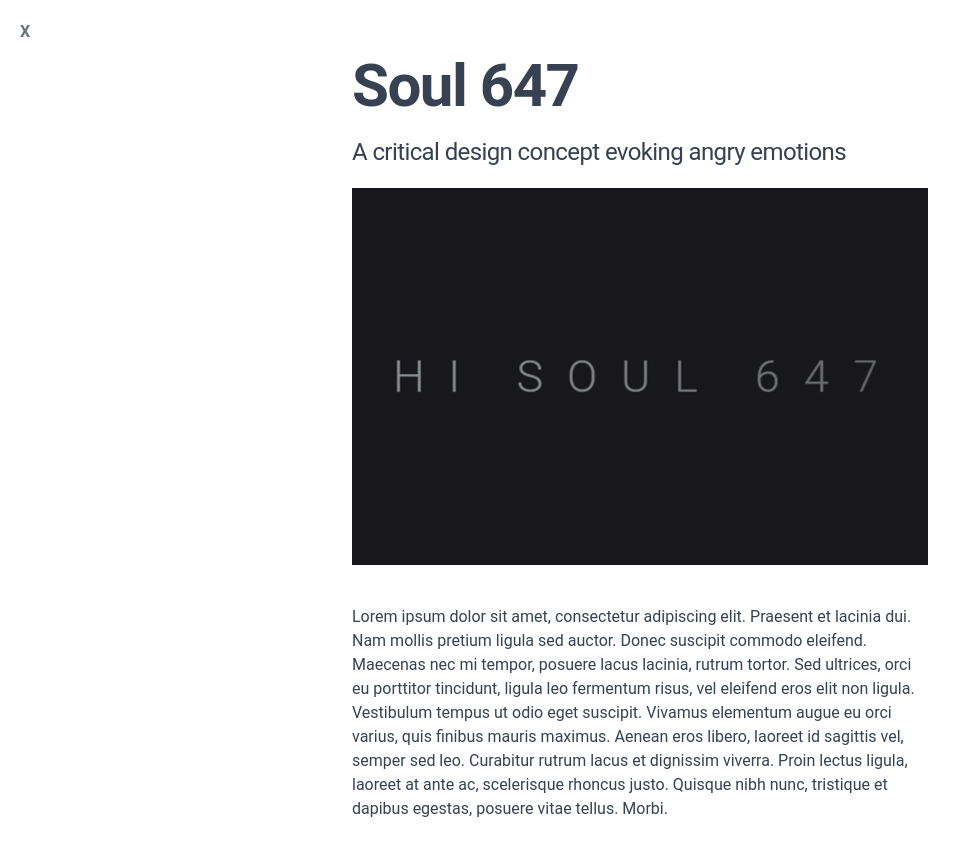
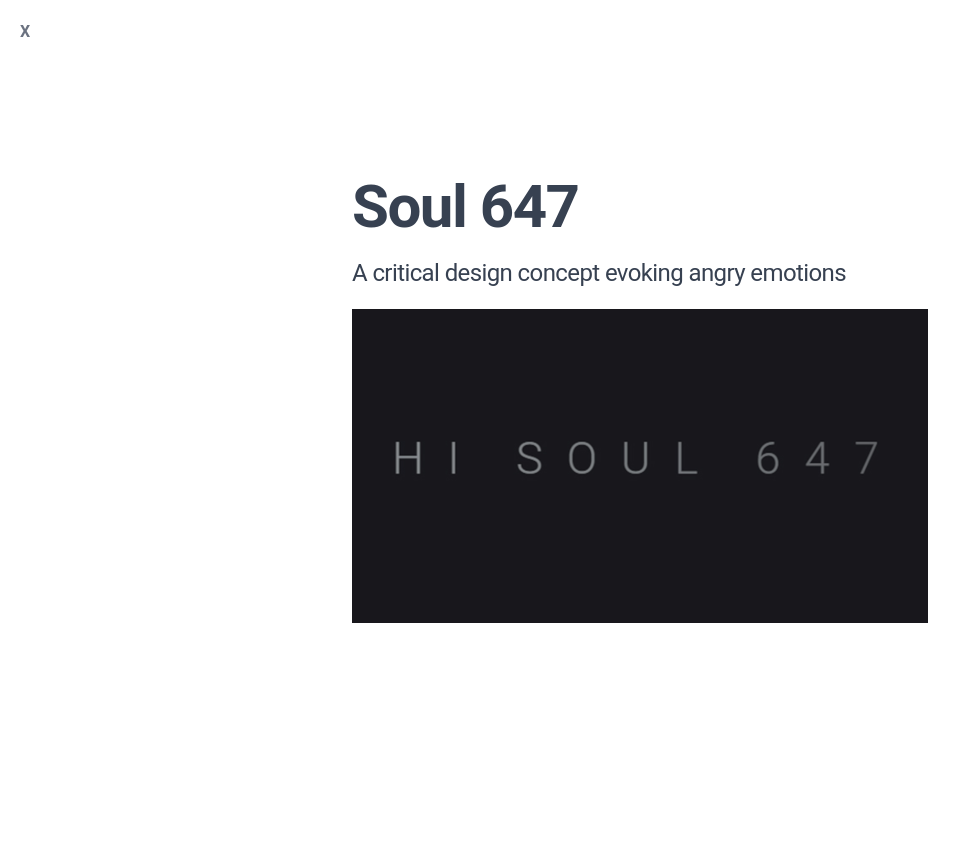
Before and after one commit to Hannes7eicher/portfolio, a React (Create React App) app: page /#/CriticalDesign in a window 1280 px wide. Shown: the top 856 px of the page, without its empty margins (0-971 px from the left). After the commit the page ends 800 px from the top, so only its background shows below. Built offline with nearby package versions, Linux system fonts and the light colour scheme.

Commit message:
fix image size

```diff
--- a/src/components/Project/Content/PlantKit/PlantKit.js
+++ b/src/components/Project/Content/PlantKit/PlantKit.js
@@ -6,7 +6,12 @@ export default function PlantKit() {
 
   return (
     <motion.div>
-        <ProjectMain title="Plant Watering Kit" subtitle="Water your plants from anywhere and anytime!" image="plantKit.png" />
+        <ProjectMain
+        title="Plant Watering Kit"
+        subtitle="Water your plants from anywhere and anytime!"
+        image="plantKit.png"
+        content="During my time at Arduino I have had the chance to work on conceptualizing, prototyping and launching a cloud enabled and remote controllable plant watering system."
+        />
     </motion.div>
   );
 }
--- a/src/components/Project/ProjectMain/ProjectMain.js
+++ b/src/components/Project/ProjectMain/ProjectMain.js
@@ -1,7 +1,7 @@
 import React from 'react'
 import { useNavigate } from "react-router-dom";
 
-export default function ProjectMain({image, title, subtitle}) {
+export default function ProjectMain({image, title, subtitle, content}) {
 
     const navigate = useNavigate();
 
@@ -12,15 +12,12 @@ export default function ProjectMain({image, title, subtitle}) {
           <div className="hero-content text-center text-neutral-content">
             <div className="max-w-sm sm:max-w-xl">
               <h1 className="mt-10 mb-5 text-4xl sm:text-6xl text-left font-bold tracking-tight text-gray-700">{title}</h1>
-              <p className="mb-5 text-xl sm:text-2xl text-left tracking-tight text-gray-700">{subtitle}</p>
+              <p className="mb-5 text-xl sm:text-2xl text-left tracking-tight text-gray-700"> { subtitle } </p>
               <button onClick = {() => navigate('/')}   className="absolute sm:fixed text-gray-500 font-bold top-5 left-5 ">X</button>
 
               <img className='mb-10' src={src} alt="" />
 
-              <p className="my-10 text-left text-gray-700">
-                Lorem ipsum dolor sit amet, consectetur adipiscing elit. Praesent et lacinia dui. Nam mollis pretium ligula sed auctor. Donec suscipit commodo eleifend. Maecenas nec mi tempor, posuere lacus lacinia, rutrum tortor. Sed ultrices, orci eu porttitor tincidunt, ligula leo fermentum risus, vel eleifend eros elit non ligula. Vestibulum tempus ut odio eget suscipit. Vivamus elementum augue eu orci varius, quis finibus mauris maximus. Aenean eros libero, laoreet id sagittis vel, semper sed leo.
-                Curabitur rutrum lacus et dignissim viverra. Proin lectus ligula, laoreet at ante ac, scelerisque rhoncus justo. Quisque nibh nunc, tristique et dapibus egestas, posuere vitae tellus. Morbi.
-              </p>
+              <p className="my-10 text-left text-gray-700"> { content } </p>
 
             </div>
           </div>
```
Also changed, not shown: src/components/assets/CriticalDesign.png, src/components/assets/OlfactoryHero.png.
